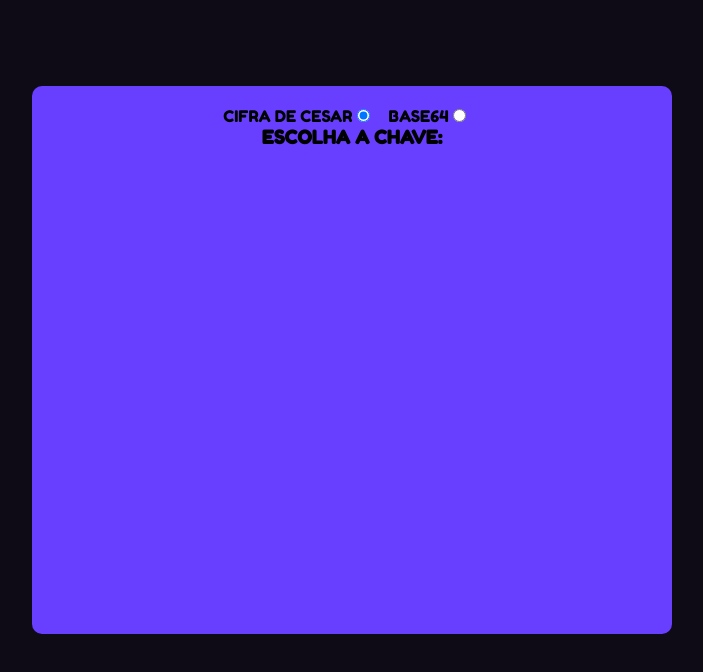
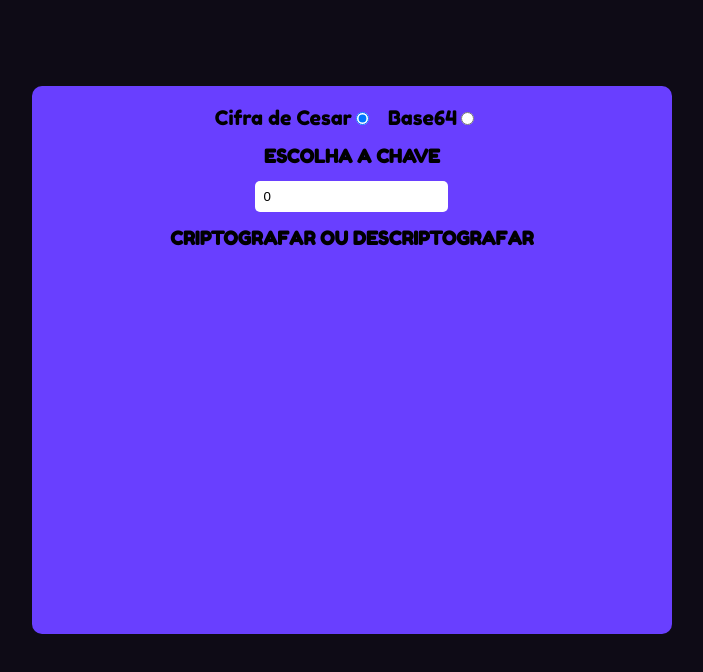
Before and after one commit to Mauriciiow/codificando, a plain HTML site: page index.html in a window 1280 px wide. Both pictures are taken after a click on the radio button 651 px from the left and 115 px from the top of the page. Shown: the whole page, without its empty margins (288-991 px from the left). Drawn offline with Linux system fonts and the light colour scheme.

Commit message:
usando algumas ideias para o input sumir

```diff
--- a/index.html
+++ b/index.html
@@ -1,15 +1,14 @@
 <!DOCTYPE html>
 <html lang="en">
   <head>
-    <meta charset="UTF-8">
-    <meta http-equiv="X-UA-Compatible" content="IE=edge">
-    <meta name="viewport" content="width=device-width, initial-scale=1.0">
+    <meta charset="UTF-8" />
+    <meta http-equiv="X-UA-Compatible" content="IE=edge" />
+    <meta name="viewport" content="width=device-width, initial-scale=1.0" />
     <title>Cifra De César</title>
-    <link rel="stylesheet" href="./style.css">
+    <link rel="stylesheet" href="./style.css" />
   </head>
   <body>
     <main id="container-principal">
-
       <div class="decifrador">
         <form class="formulario-escolha">
           <!-- <select name="forma-decifrar" id="forma-decifrar">
@@ -18,22 +17,21 @@
                     <option id="base" name="escolha" >Base64 </option>
                 </select> -->
           <div id="escolherModo">
-                    <label  for="modo">Cifra de Cesar</label>
-                    <input id="cesar" type="radio" name="modo" id="cesar" >
-                    <label  for="modo">Base64</label>
-                    <input id="base" type="radio" name="modo" id="base" >
+            <label for="modo">Cifra de Cesar</label>
+            <input id="cesar" type="radio" name="modo" id="cesar" />
+            <label for="modo">Base64</label>
+            <input id="base" type="radio" name="modo" id="base" />
           </div>
 
           <div id="divCifra">
-
+            <h3 class="sumir">Escolha a chave</h3>
+            <input class="sumir" id="chave" type="number" value="0" />
+            <h3>Criptografar ou Descriptografar</h3>
           </div>
-
-
-
         </form>
       </div>
-
     </main>
     <script src="./index.js"></script>
+    <script src="./logica.js"></script>
   </body>
 </html>
--- a/index.js
+++ b/index.js
@@ -9,23 +9,24 @@
 
 // }
 
+var cesar = document.getElementById("cesar");
+var base = document.getElementById("base");
+var textoChave = document.getElementById("textoChave");
+var divCifra = document.getElementById("divCifra");
+var chave = document.getElementById("chave");
+var valorChave = chave.value;
+var sumir = document.querySelectorAll(".sumir");
 
-var cesar = document.getElementById('cesar')
-var base = document.getElementById('base')
-var textoChave = document.getElementById('textoChave')
-var h3 = document.createElement('h3')
+cesar.addEventListener("click", () => {
+  for (let i = 0; i < sumir.length; i++) {
+    sumir[i].style.display = "flex";
+  }
 
+  divCifra.style.flexDirection = "column";
+});
 
-cesar.addEventListener('click', ()=>{
-    console.log('clicou');
-    divCifra.append(h3)
-    h3.innerText = 'Escolha a chave:'
-
-})
-
-
-base.addEventListener('click', ()=>{
-    console.log('clicou');
-    h3.remove()
-
-})
+base.addEventListener("click", () => {
+  for (let i = 0; i < sumir.length; i++) {
+    sumir[i].style.display = "none";
+  }
+});
--- a/logica.js
+++ b/logica.js
@@ -25,15 +25,38 @@
 
 
 
-var palavra = 'nao sei'
-var palavraC = palavra.split(" ")
+// var palavra = 'nao sei'
+// // var palavraC = palavra.split(" ")
 
-var chavinha = 3
+// var chavinha = 3
 
-for (let i = 0; i < palavra.length; i++) {
-    var numeroLetra = palavra[i].charCodeAt()
-    var numerosRodado = numeroLetra + chavinha
-    var codificado = String.fromCharCode(numerosRodado)
-    var novoCod = codificado.replace('#', '')
-    console.log(novoCod);
-}
+// for (let i = 0; i < palavra.length; i++) {
+//     var numeroLetra = palavra[i].charCodeAt()
+//     var numerosRodado = numeroLetra + chavinha
+//     var codificado = String.fromCharCode(numerosRodado)
+//     var novoCod = codificado.replace('#', '')
+//     console.log(novoCod);
+// }
+
+
+
+// var palavra2 = 'salve'
+
+// var palavraBase = btoa(palavra2)
+// console.log(palavraBase);
+
+// var teste = document.getElementById('teste')
+// var palavra = 'meu nome eh pedro'
+// var palavraNova = ''
+// // var palavraC = palavra.split(" ")
+
+// var chavinha = 3
+
+// for (let i = 0; i < palavra.length; i++) {
+//     var numeroLetra = palavra[i].charCodeAt()
+//     var numerosRodado = numeroLetra + chavinha
+//     var codificado = String.fromCharCode(numerosRodado)
+//     var novoCod = codificado.replace('#', ' ')
+//     palavraNova+=novoCod
+//      teste.innerText = palavraNova
+// }
--- a/style.css
+++ b/style.css
@@ -1,56 +1,71 @@
-@import url('https://fonts.googleapis.com/css2?family=Fredoka+One&family=Montserrat:wght@100;400&family=Roboto:wght@300&display=swap');
+@import url("https://fonts.googleapis.com/css2?family=Fredoka+One&family=Montserrat:wght@100;400&family=Roboto:wght@300&display=swap");
 
-*{
+* {
   margin: 0;
   padding: 0;
   box-sizing: border-box;
 }
 
-body{
-    background: #0E0B16;
+body {
+  background: #0e0b16;
   width: auto;
   min-height: 100vh;
-    font-family: 'Fredoka One', cursive;
-
+  font-family: "Fredoka One", cursive;
 }
 
-
-#container-principal{
+#container-principal {
   display: flex;
   justify-content: center;
   align-items: center;
   width: 100%;
   height: 90vh;
-
 }
 
-
-
-.decifrador{
+.decifrador {
   width: 50%;
   height: 76%;
   background: #693fff;
   border-radius: 10px;
-
-
 }
 
-.formulario-escolha{
+.formulario-escolha {
   width: 100%;
   display: flex;
   align-items: center;
   flex-direction: column;
   margin-top: 20px;
-    text-transform: uppercase;
-
-
 }
 
-#cesar, #base {
+#cesar,
+#base {
   margin-right: 15px;
+  font-size: 26px;
 }
 
-#forma-decifrar{
+label {
+  font-size: 20px;
+}
+
+#divCifra {
+  display: flex;
+  flex-direction: column;
+  justify-content: center;
+  align-items: center;
+}
+
+#divCifra h3 {
+  text-transform: uppercase;
+  margin-top: 15px;
+}
+
+#divCifra input {
+  padding: 8px;
+  border: none;
+  border-radius: 5px;
+  margin-top: 14px;
+}
+
+#forma-decifrar {
   display: flex;
   flex-direction: column;
   width: 50%;
```
Lines whose indentation alone changed are shown as unchanged.
